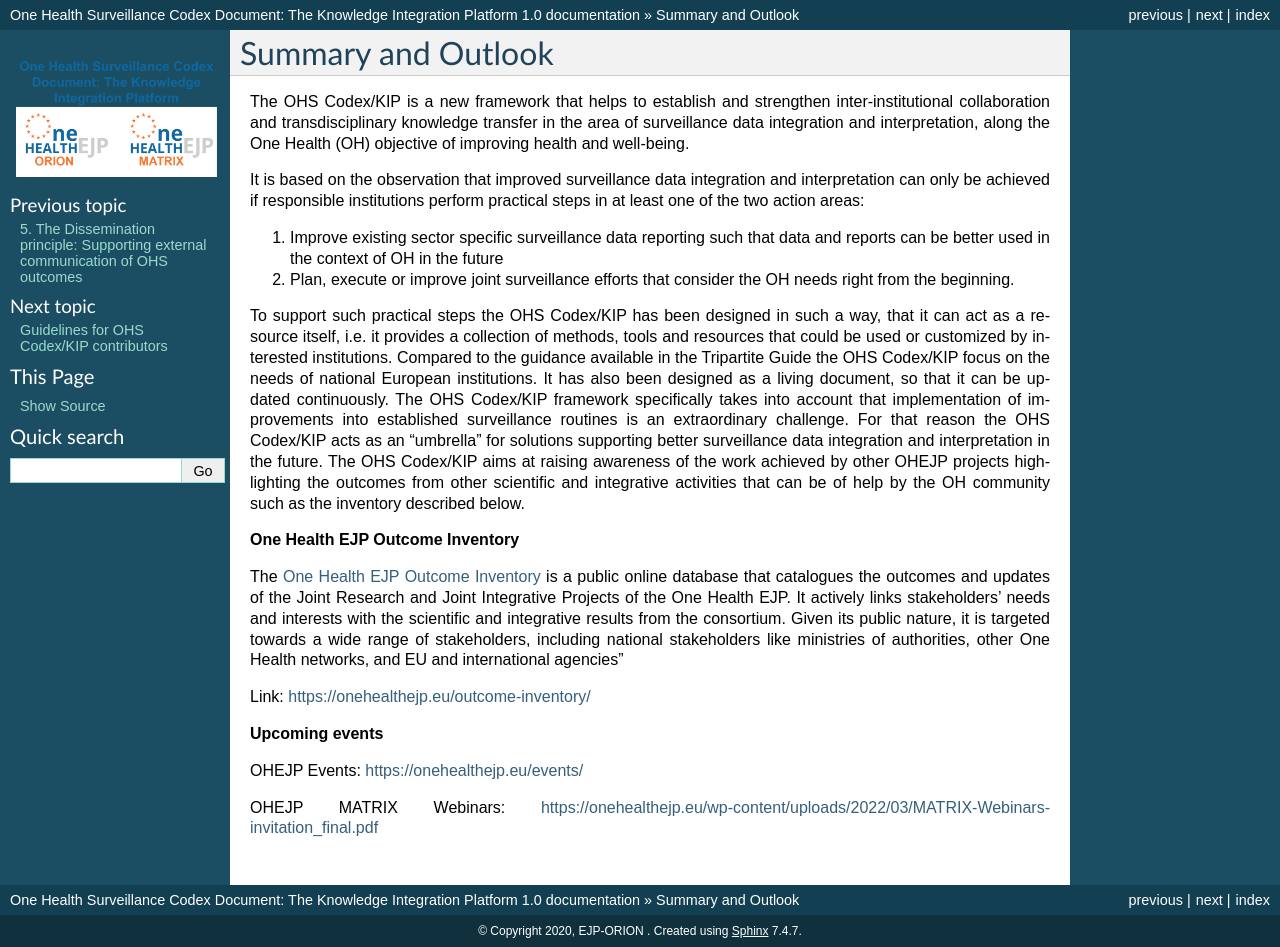
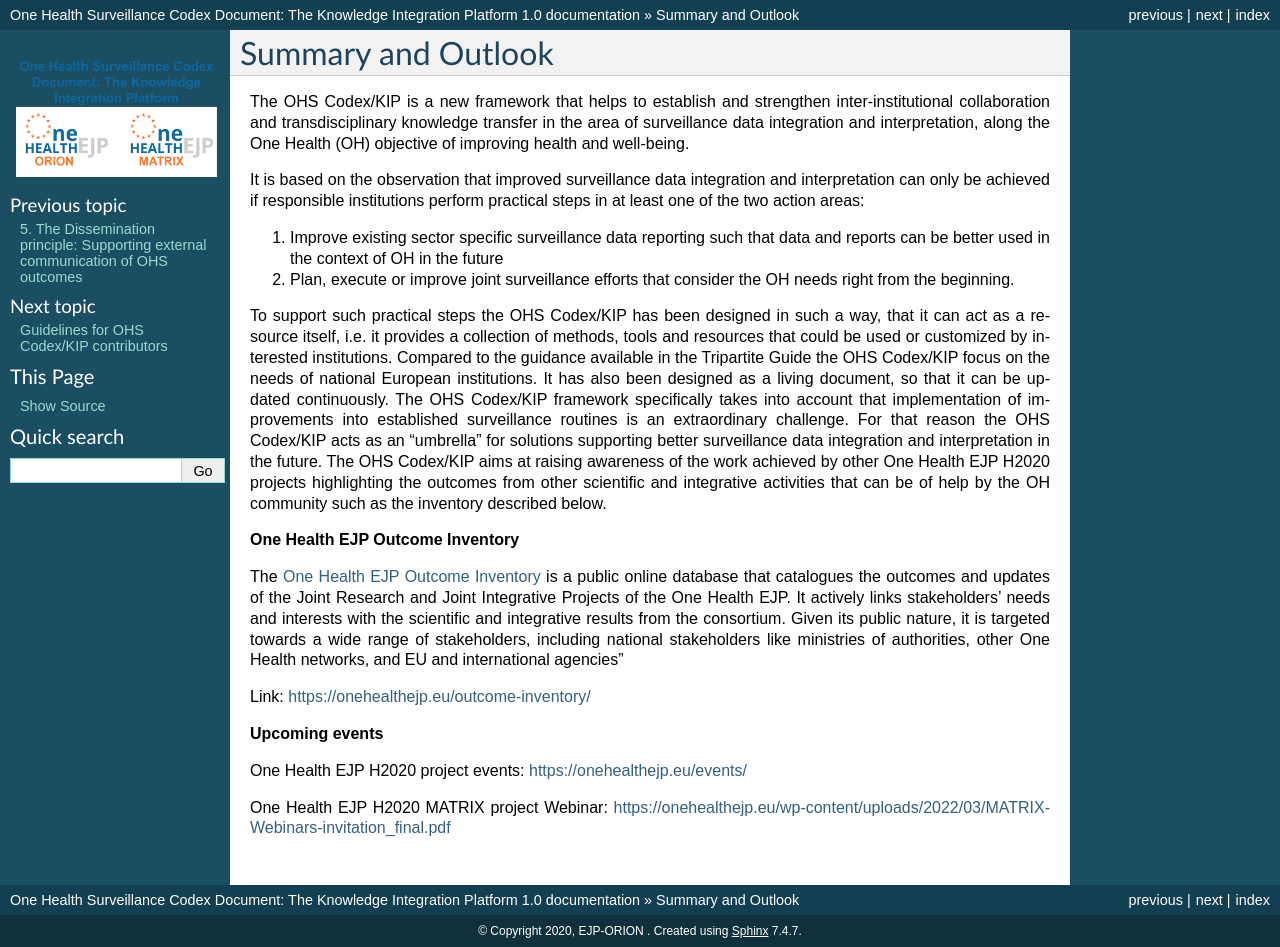
Before and after one commit to EJP-ORION/OH-Surveillance-Codex, a Sphinx documentation site: the page built from docs/6-summary-outlook.rst, in a window 1280 px wide. Built offline with Sphinx 7.4.7, drawn with Linux system fonts in a browser that asks for light colours.

Commit message:
Update 6-summary-outlook.rst

```diff
--- a/docs/6-summary-outlook.rst
+++ b/docs/6-summary-outlook.rst
@@ -29,9 +29,9 @@ improvements into established surveillance routines is an extraordinary
 challenge. For that reason the OHS Codex/KIP acts as an “umbrella” for
 solutions supporting better surveillance data integration and
 interpretation in the future. The OHS Codex/KIP aims at raising
-awareness of the work achieved by other OHEJP projects highlighting the
-outcomes from other scientific and integrative activities that can be of
-help by the OH community such as the inventory described below.
+awareness of the work achieved by other One Health EJP H2020 projects
+highlighting the outcomes from other scientific and integrative activities
+that can be of help by the OH community such as the inventory described below.
 
 **One Health EJP Outcome Inventory**
 
@@ -49,7 +49,7 @@ Link: https://onehealthejp.eu/outcome-inventory/
 
 **Upcoming events**
 
-OHEJP Events: https://onehealthejp.eu/events/
+One Health EJP H2020 project events: https://onehealthejp.eu/events/
 
-OHEJP MATRIX Webinars:
+One Health EJP H2020 MATRIX project Webinar:
 https://onehealthejp.eu/wp-content/uploads/2022/03/MATRIX-Webinars-invitation_final.pdf
```
